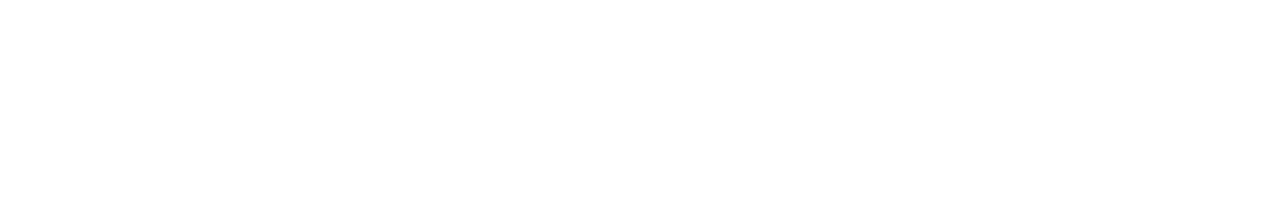
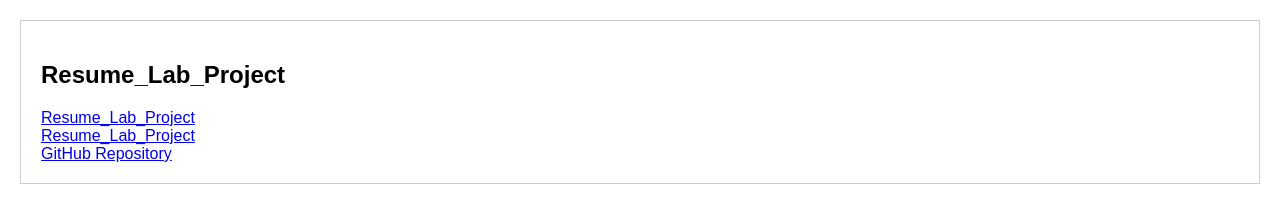
Before and after one commit to ZzLl271/ZzLl271.github.io, a plain HTML site: page index.html in a window 1280 px wide. Drawn offline with Linux system fonts and the light colour scheme.

Commit message:
Update index.html

```diff
--- a/index.html
+++ b/index.html
@@ -19,6 +19,12 @@
 </head>
 
 <body>
+    <div class="project">
+        <h2>Resume_Lab_Project</h2>
+        <a href="https://zzll271.github.io/Resume_Lab_Project">Resume_Lab_Project</a><br>
+        <a href="https://zzll271.github.io/Resume_Lab_Project/">Resume_Lab_Project</a><br>
+        <a href="https://github.com/ZzLl271/Resume_Lab_Project">GitHub Repository</a>
+    </div>
 </body>
 
 </html>
```
